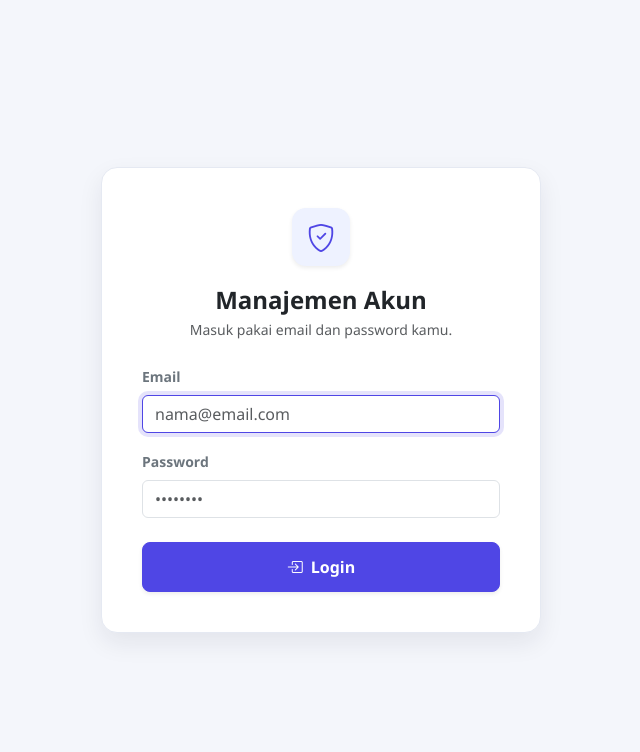
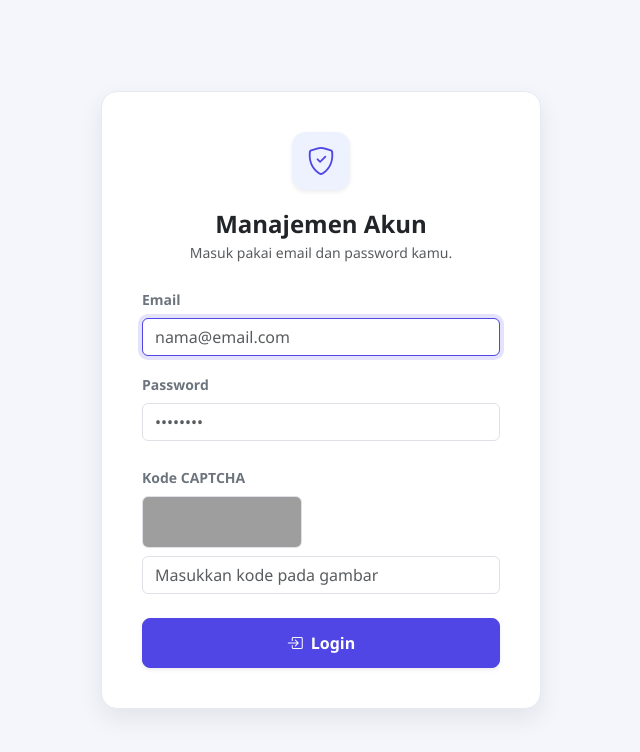
Before and after one commit to RajaaryaDP/UTS-PWL, a PHP site: page / in a window 1280 px wide. Shown: the top 752 px of the page, without its empty margins (319-959 px from the left). Run offline with PHP 8.4, Linux system fonts and the light colour scheme; grey boxes are pictures that could not be loaded.

Commit message:
pbl-captcha

```diff
--- a/config/database.php
+++ b/config/database.php
@@ -4,7 +4,7 @@ $driver  = 'mysql';
 $host    = 'localhost';
 $db_name = 'PBL_TI_2025_A_RAJA';
 $user    = 'root';
-$pass    = 'raja123';
+$pass    = '';
 
 try {
     $conn = new PDO("mysql:host={$host};dbname={$db_name};charset=utf8mb4", $user, $pass);
--- a/controllers/Auth.php
+++ b/controllers/Auth.php
@@ -22,6 +22,25 @@ class Auth
             $email    = trim($_POST['email'] ?? '');
             $password = $_POST['password'] ?? '';
             $errors   = [];
+            $captchaId = $_POST['captcha_id'] ?? '';
+            $captcha  = is_string($captchaId)
+                ? ($_SESSION['login_captchas'][$captchaId] ?? null)
+                : null;
+            $submittedCaptcha = $_POST['captcha'] ?? '';
+            $answer = is_string($submittedCaptcha)
+                ? strtoupper(trim($submittedCaptcha))
+                : '';
+
+            if (is_string($captchaId) && $captchaId !== '') {
+                unset($_SESSION['login_captchas'][$captchaId]);
+            }
+
+            if (
+                !$this->isCaptchaActive($captcha)
+                || !hash_equals(strtoupper($captcha['answer']), $answer)
+            ) {
+                $errors['captcha'] = 'Kode CAPTCHA tidak sesuai atau telah kedaluwarsa.';
+            }
 
             if (empty($email)) {
                 $errors['email'] = 'Email wajib diisi.';
@@ -31,10 +50,7 @@ class Auth
             }
 
             if (!empty($errors)) {
-                $this->load->view('views/auth/login.php', [
-                    'errors' => $errors,
-                    'old'    => ['email' => $email],
-                ]);
+                $this->showLogin($errors, ['email' => $email]);
                 return;
             }
 
@@ -42,13 +58,9 @@ class Auth
 
             if (!$user || !password_verify($password, $user['password'])) {
                 $errors['general'] = 'Email atau password salah.';
-                $this->load->view('views/auth/login.php', [
-                    'errors' => $errors,
-                    'old'    => ['email' => $email],
-                ]);
+                $this->showLogin($errors, ['email' => $email]);
                 return;
             }
-
             // Simpan data autentikasi ke dalam session
             $_SESSION['user'] = [
                 'id'                    => $user['id'],
@@ -66,7 +78,89 @@ class Auth
         }
 
         // Tampilan form login (GET)
-        $this->load->view('views/auth/login.php');
+        $this->showLogin();
+    }
+
+    public function captcha()
+    {
+
+        $captchaId = $_GET['id'] ?? '';
+        $captcha = is_string($captchaId)
+            ? ($_SESSION['login_captchas'][$captchaId] ?? null)
+            : null;
+        if (!$this->isCaptchaActive($captcha)) {
+            http_response_code(404);
+            exit;
+        }
+
+        $image = imagecreatetruecolor(160, 52);
+        $background = imagecolorallocate($image, 22, 86, 165);
+        imagefill($image, 0, 0, $background);
+        $textColor = imagecolorallocate($image, 255, 255, 255);
+
+        foreach (str_split($captcha['answer']) as $index => $character) {
+            imagestring(
+                $image,
+                5,
+                12 + ($index * 23),
+                17 + random_int(0, 6),
+                $character,
+                $textColor
+            );
+        }
+
+        header('Content-Type: image/png');
+        header('Cache-Control: no-store, no-cache, must-revalidate, max-age=0');
+        imagepng($image);
+        imagedestroy($image);
+        exit;
+    }
+
+    private function showLogin($errors = [], $old = [])
+    {
+        $captchaId = $this->createCaptchaChallenge();
+        $this->load->view('views/auth/login.php', [
+            'errors'    => $errors,
+            'old'       => $old,
+            'captchaId' => $captchaId,
+        ]);
+    }
+
+    private function createCaptchaChallenge()
+    {
+        $characters = 'ABCDEFGHJKLMNPQRSTUVWXYZabcdefghijklmnopqrstuvwxyz23456789';
+        $answer = '';
+
+        for ($i = 0; $i < 6; $i++) {
+            $answer .= $characters[random_int(0, strlen($characters) - 1)];
+        }
+
+        if (!isset($_SESSION['login_captchas']) || !is_array($_SESSION['login_captchas'])) {
+            $_SESSION['login_captchas'] = [];
+        }
+
+        foreach ($_SESSION['login_captchas'] as $id => $captcha) {
+            if (!$this->isCaptchaActive($captcha)) {
+                unset($_SESSION['login_captchas'][$id]);
+            }
+        }
+
+        $id = bin2hex(random_bytes(16));
+        $_SESSION['login_captchas'][$id] = [
+            'answer'     => $answer,
+            'expires_at' => time() + 500,
+        ];
+
+        return $id;
+    }
+
+    private function isCaptchaActive($captcha)
+    {
+        return is_array($captcha)
+            && isset($captcha['answer'], $captcha['expires_at'])
+            && is_string($captcha['answer'])
+            && is_int($captcha['expires_at'])
+            && $captcha['expires_at'] >= time();
     }
 
     /**
--- a/index.php
+++ b/index.php
@@ -29,7 +29,7 @@ $segments = explode('/', $path);
 
 define('BASE_URL', $base === '' ? '' : '/' . $base);
 
-$noIdActions = ['create', 'store', 'login', 'logout', 'change-password', 'update-password'];
+$noIdActions = ['create', 'store', 'login', 'captcha', 'logout', 'change-password', 'update-password'];
 
 // Routing alias & default controller
 $rawPage = strtolower($segments[0] ?? '');
--- a/views/accounts/index.php
+++ b/views/accounts/index.php
@@ -39,7 +39,7 @@ require_once __DIR__ . '/../layout/header.php';
                         <i class="bi bi-search"></i>
                     </span>
                     <input type="text" name="q" class="form-control border-start-0 bg-light"
-                           placeholder="<?= !empty($isAdmin) ? 'Cari nama, email, NIM/NIP, atau tipe akun...' : 'Cari nama, email, atau nomor identitas...' ?>"
+                           placeholder="<?= !empty($isAdmin) ? 'Cari nama, NIM/NIP ...' : 'Cari nama, nomor identitas...' ?>"
                            value="<?= htmlspecialchars($search ?? '') ?>">
                 </div>
             </div>
--- a/views/auth/login.php
+++ b/views/auth/login.php
@@ -105,6 +105,25 @@
                 <?php endif; ?>
             </div>
 
+            <div class="mb-4">
+                <label class="form-label small fw-semibold text-secondary">Kode CAPTCHA</label>
+                <div class="mb-2">
+                    <img src="<?= BASE_URL ?>/auth/captcha?id=<?= htmlspecialchars($captchaId) ?>"
+                         alt="Kode CAPTCHA untuk verifikasi login"
+                         width="160" height="52"
+                         class="border rounded">
+                </div>
+                <input type="hidden" name="captcha_id" value="<?= htmlspecialchars($captchaId) ?>">
+                <input type="text" name="captcha"
+                       class="form-control <?= isset($errors['captcha']) ? 'is-invalid' : '' ?>"
+                       placeholder="Masukkan kode pada gambar"
+                       autocomplete="off" autocapitalize="characters"
+                       aria-label="Kode CAPTCHA" required>
+                <?php if (isset($errors['captcha'])): ?>
+                    <div class="invalid-feedback small"><?= htmlspecialchars($errors['captcha']) ?></div>
+                <?php endif; ?>
+            </div>
+
             <button type="submit" class="btn btn-primary btn-login w-100 text-white shadow-sm d-flex align-items-center justify-content-center gap-2">
                 <i class="bi bi-box-arrow-in-right"></i>
                 <span>Login</span>
```
Also changed, not shown: README.md.
